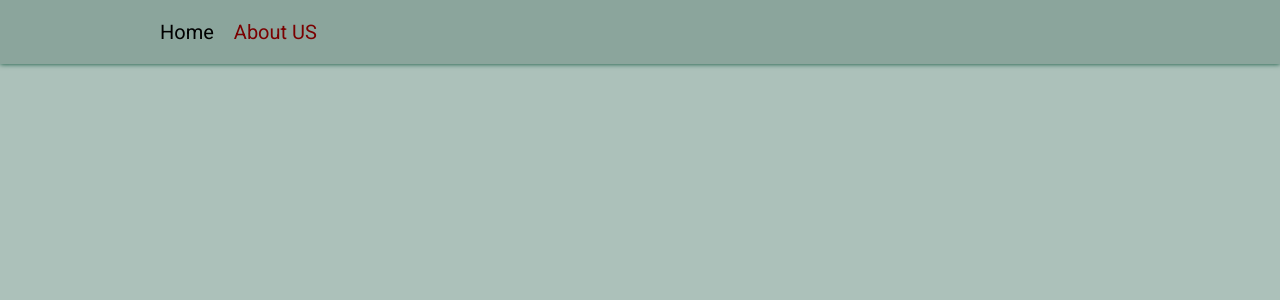
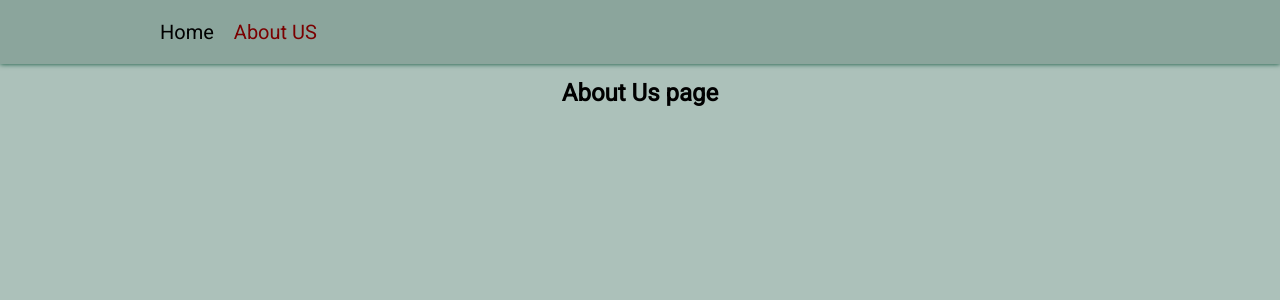
Before and after one commit to Tatiana-312/react2023q1, a React (Vite) app in the folder react-components/: page /about in a window 1280 px wide. Before the commit this address had no page. Shown: the top 300 px of the page. Built offline with nearby package versions, Linux system fonts and the light colour scheme.

Commit message:
feat: add about page

```diff
--- a/react-components/src/App.tsx
+++ b/react-components/src/App.tsx
@@ -3,6 +3,7 @@ import React from 'react';
 import './App.css';
 import { Navigate, Route, Routes } from 'react-router-dom';
 import Home from './pages/Home/Home';
+import About from './pages/About/About';
 
 class App extends React.Component {
   render(): React.ReactNode {
@@ -11,6 +12,7 @@ class App extends React.Component {
         <Header />
         <Routes>
           <Route path="/" element={<Home />} />
+          <Route path="/about" element={<About />} />
         </Routes>
       </>
     );
--- /dev/null
+++ b/react-components/src/pages/About/About.module.css
@@ -0,0 +1,4 @@
+.title {
+  text-align: center;
+  padding: 15px;
+}
--- /dev/null
+++ b/react-components/src/pages/About/About.tsx
@@ -0,0 +1,14 @@
+import React from 'react';
+import classes from './About.module.css';
+
+class About extends React.Component {
+  render() {
+    return (
+      <div data-testid="about-page">
+        <h2 className={classes.title}>About Us page</h2>
+      </div>
+    );
+  }
+}
+
+export default About;
```
